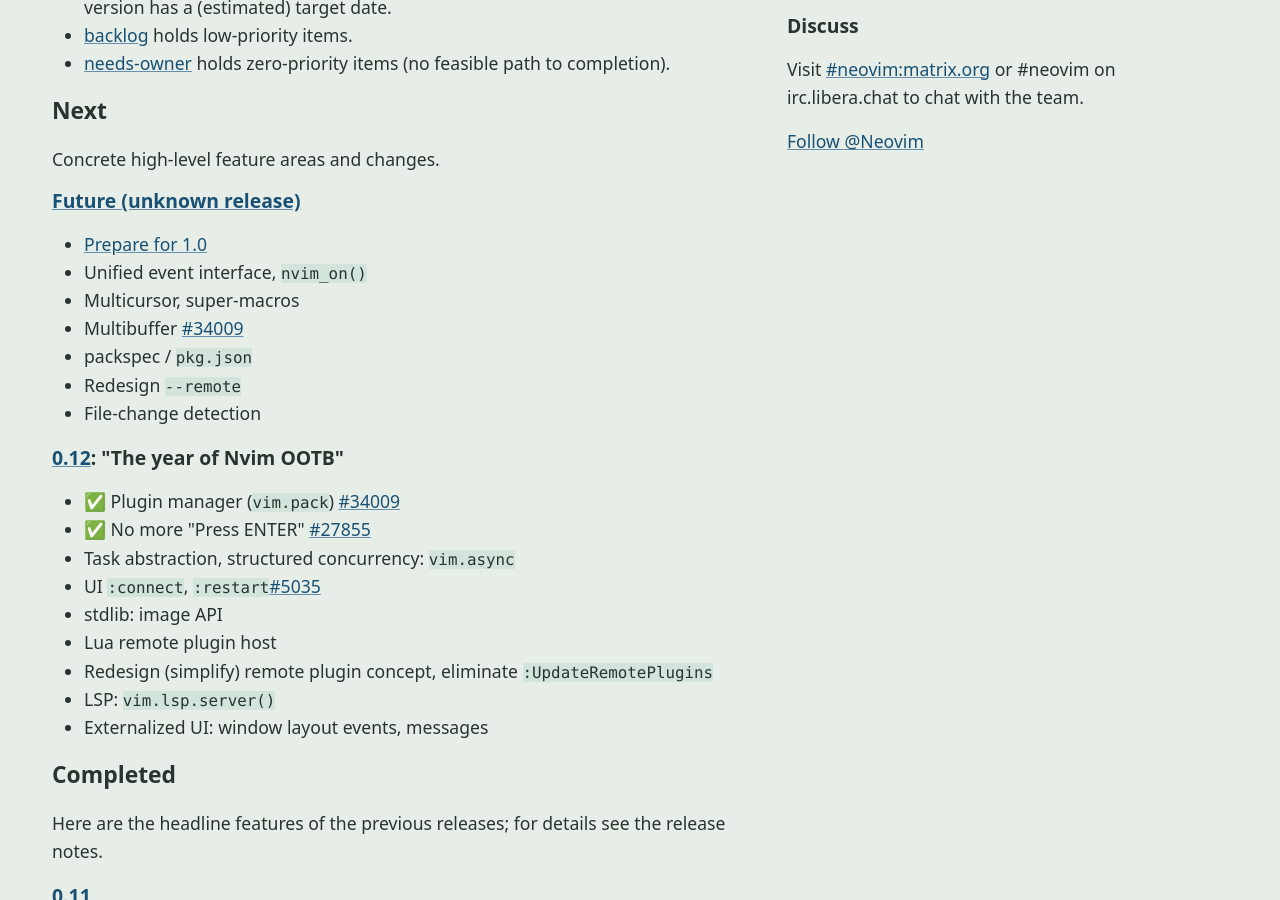
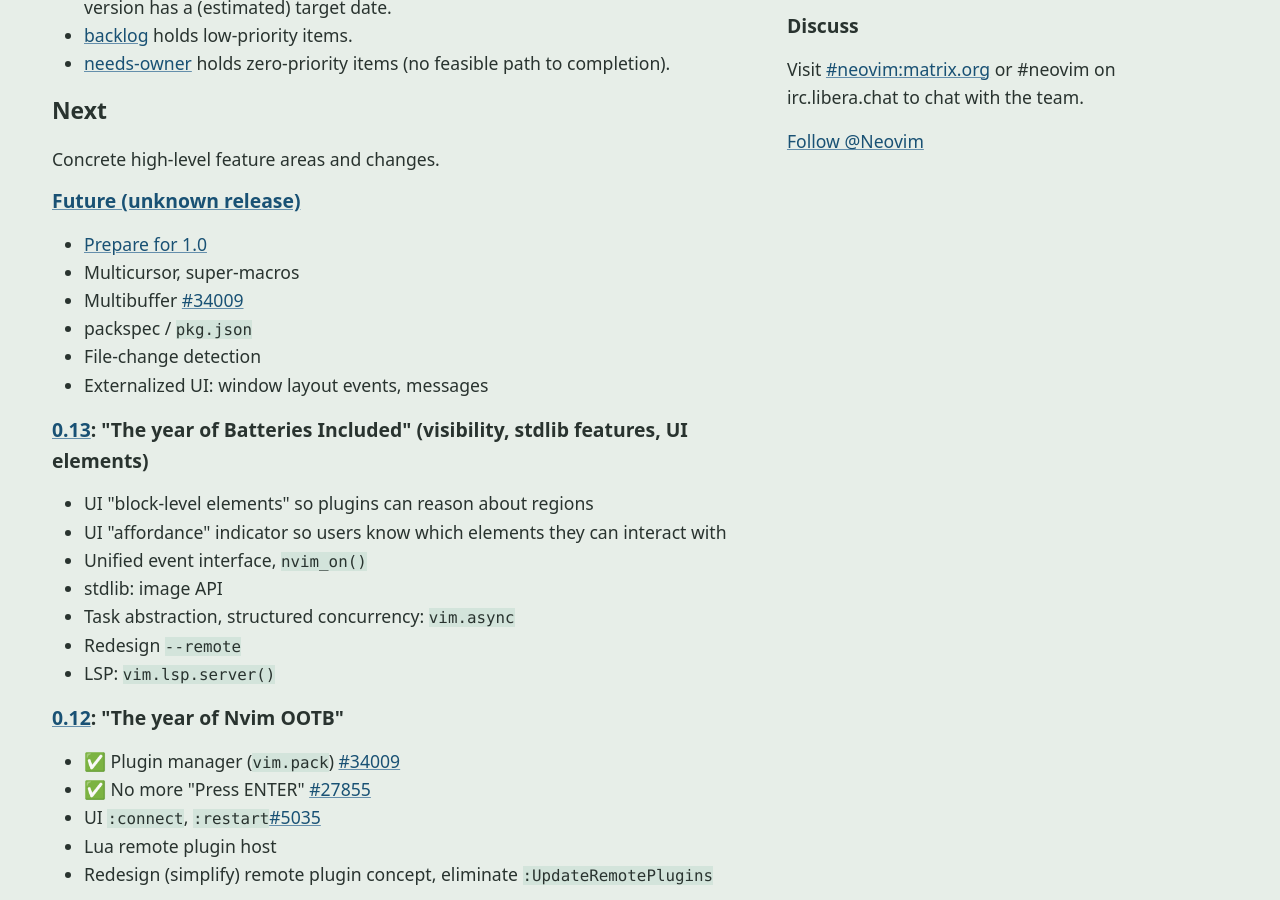
Before and after one commit to neovim/neovim.github.io, a Jekyll site: the page built from roadmap.html, in a window 1280 px wide and 900 px high, scrolled down 294 px. Built offline with Jekyll 4.4.1, drawn with Linux system fonts in a browser that asks for light colours; comment, search, counter and statistics services are not loaded.

Commit message:
roadmap (#389)

```diff
--- a/roadmap.html
+++ b/roadmap.html
@@ -29,25 +29,31 @@
 <h3><a href="https://github.com/neovim/neovim/milestone/43">Future (unknown release)</a></h3>
 <ul>
   <li><a href="https://github.com/neovim/neovim/issues/20451">Prepare for 1.0</a></li>
-  <li>Unified event interface, <code>nvim_on()</code></li>
   <li>Multicursor, super-macros</li>
   <li>Multibuffer <a href="https://github.com/neovim/neovim/issues/30463">#34009</a></li>
   <li>packspec / <code>pkg.json</code></li>
+  <li>File-change detection</li>
+  <li>Externalized UI: window layout events, messages</li>
+</ul>
+
+<h3><a href="https://github.com/neovim/neovim/milestone/48">0.13</a>: "The year of Batteries Included" (visibility, stdlib features, UI elements)</h3>
+<ul>
+  <li>UI "block-level elements" so plugins can reason about regions</li>
+  <li>UI "affordance" indicator so users know which elements they can interact with</li>
+  <li>Unified event interface, <code>nvim_on()</code></li>
+  <li>stdlib: image API</li>
+  <li>Task abstraction, structured concurrency: <code>vim.async</code></li>
   <li>Redesign <code>--remote</code></li>
-  <li>File-change detection</li>
+  <li>LSP: <code>vim.lsp.server()</code></li>
 </ul>
 
 <h3><a href="https://github.com/neovim/neovim/milestone/43">0.12</a>: "The year of Nvim OOTB"</h3>
 <ul>
   <li>✅ Plugin manager (<code>vim.pack</code>) <a href="https://github.com/neovim/neovim/pull/34009">#34009</a></li>
   <li>✅ No more "Press ENTER" <a href="https://github.com/neovim/neovim/pull/27855">#27855</a></li>
-  <li>Task abstraction, structured concurrency: <code>vim.async</code></li>
   <li>UI <code>:connect</code>, <code>:restart</code><a href="https://github.com/neovim/neovim/issues/5035">#5035</a></li>
-  <li>stdlib: image API</li>
   <li>Lua remote plugin host</li>
   <li>Redesign (simplify) remote plugin concept, eliminate <code>:UpdateRemotePlugins</code></li>
-  <li>LSP: <code>vim.lsp.server()</code></li>
-  <li>Externalized UI: window layout events, messages</li>
 </ul>
 
 <h2>Completed</h2>
```
